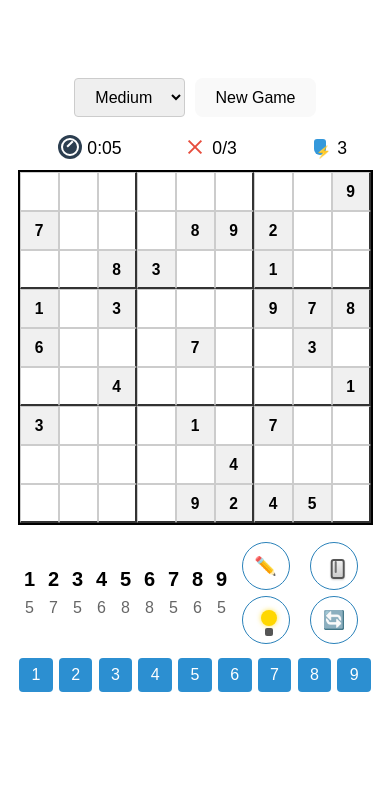
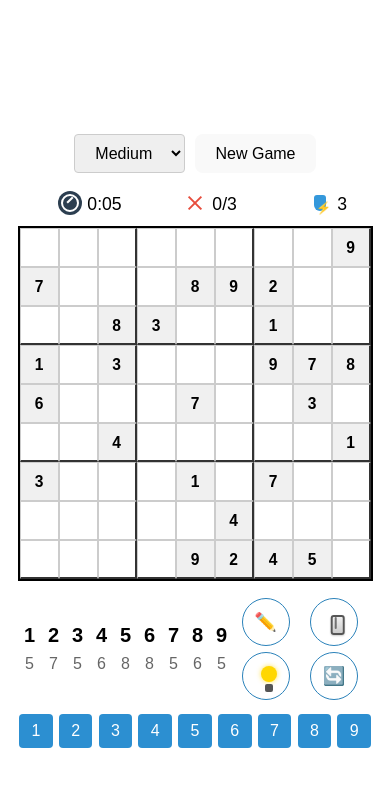
Before and after one commit to kiranofans/sudoku_game, a React (Vite) app: page / in a window 390 px wide. Shown: the top 786 px of the page. Built offline with nearby package versions, Linux system fonts and the light colour scheme.

Commit message:
changed game controls margin-top

```diff
--- a/src/App.css
+++ b/src/App.css
@@ -784,7 +784,7 @@ button {
 
 /* Sudoku game top margin */
 .game-controls{
-  margin-top: 4.5rem;
+  margin-top: 8rem;
 }
 
   html, body{
```
